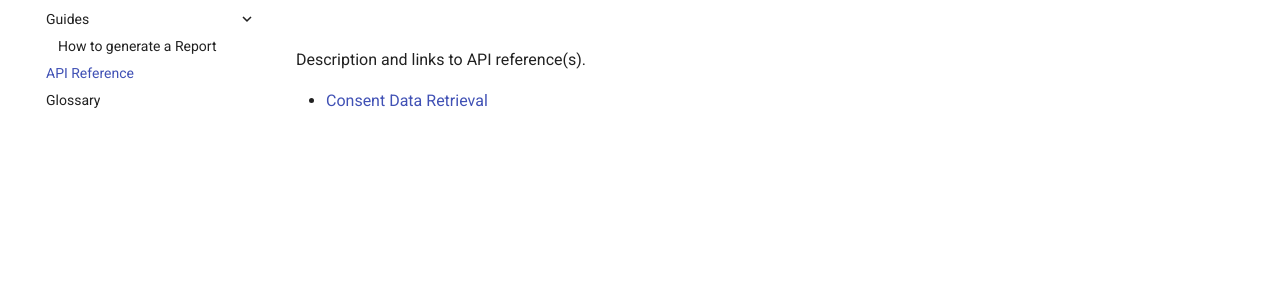
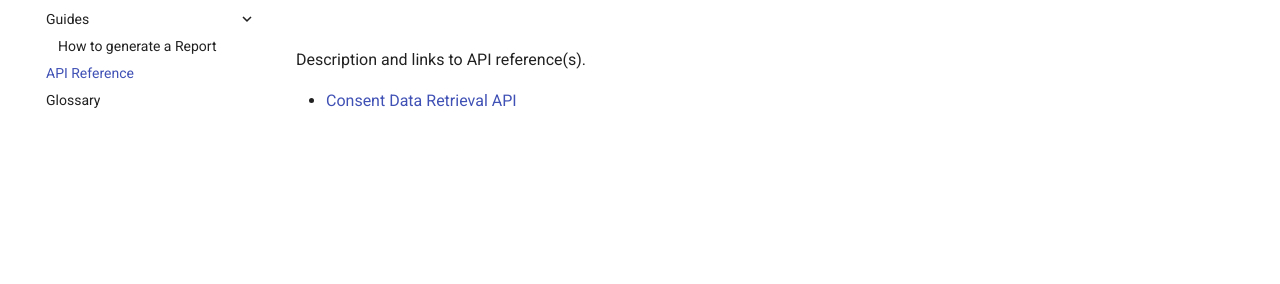
Before and after one commit to algarcia99/dashboard-docs, an MkDocs documentation site: the page built from docs/for-developers/api-reference/index.md, in a window 1280 px wide. Shown: the part 221-505 px from the top of the page. Built offline with MkDocs 1.6.1 and Material for MkDocs 9.7.7, drawn with Linux system fonts in a browser that asks for light colours.

Commit message:
Update index.md

```diff
--- a/docs/for-developers/api-reference/index.md
+++ b/docs/for-developers/api-reference/index.md
@@ -2,4 +2,4 @@
 
 Description and links to API reference(s).
 
-* [Consent Data Retrieval]()
+* [Consent Data Retrieval API](https://my-company43.stoplight.io/docs/consent-data-retrieval/25ebdcb64a2f4-consent-data-retrieval-api)
```
